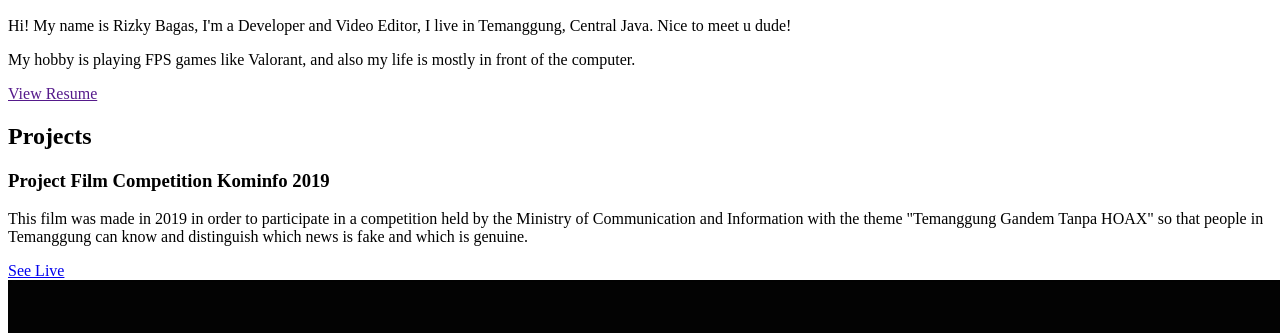
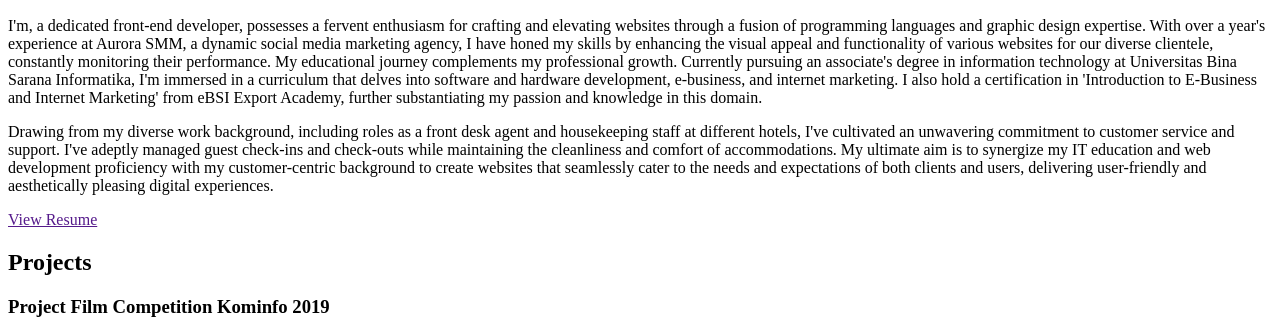
Before and after one commit to urbfbaby/SIMM, a website: page src/template.html in a window 1280 px wide. Shown: the part 430-763 px from the top of the page. Drawn offline with nearby package versions, Linux system fonts and the light colour scheme.

Commit message:
Update template.html

```diff
--- a/src/template.html
+++ b/src/template.html
@@ -72,11 +72,12 @@
           <div class="col-md-6 col-sm-12">
             <div class="about-wrapper__info">
               <p class="about-wrapper__info-text">
-                Hi! My name is Rizky Bagas, I'm a Developer and Video Editor, I live in Temanggung, Central Java.
-				Nice to meet u dude!
+                I'm, a dedicated front-end developer, possesses a fervent enthusiasm for crafting and elevating websites through a fusion of programming languages and graphic design expertise. With over a year's experience at Aurora SMM, a dynamic social media marketing agency, I have honed my skills by enhancing the visual appeal and functionality of various websites for our diverse clientele, constantly monitoring their performance.
+		My educational journey complements my professional growth. Currently pursuing an associate's degree in information technology at Universitas Bina Sarana Informatika, I'm immersed in a curriculum that delves into software and hardware development, e-business, and internet marketing. I also hold a certification in 'Introduction to E-Business and Internet Marketing' from eBSI Export Academy, further substantiating my passion and knowledge in this domain.
               </p>
               <p class="about-wrapper__info-text">
-                My hobby is playing FPS games like Valorant, and also my life is mostly in front of the computer.
+                Drawing from my diverse work background, including roles as a front desk agent and housekeeping staff at different hotels, I've cultivated an unwavering commitment to customer service and support. I've adeptly managed guest check-ins and check-outs while maintaining the cleanliness and comfort of accommodations.
+		My ultimate aim is to synergize my IT education and web development proficiency with my customer-centric background to create websites that seamlessly cater to the needs and expectations of both clients and users, delivering user-friendly and aesthetically pleasing digital experiences.
               </p>
               <span class="d-flex mt-3">
                 <a
```
